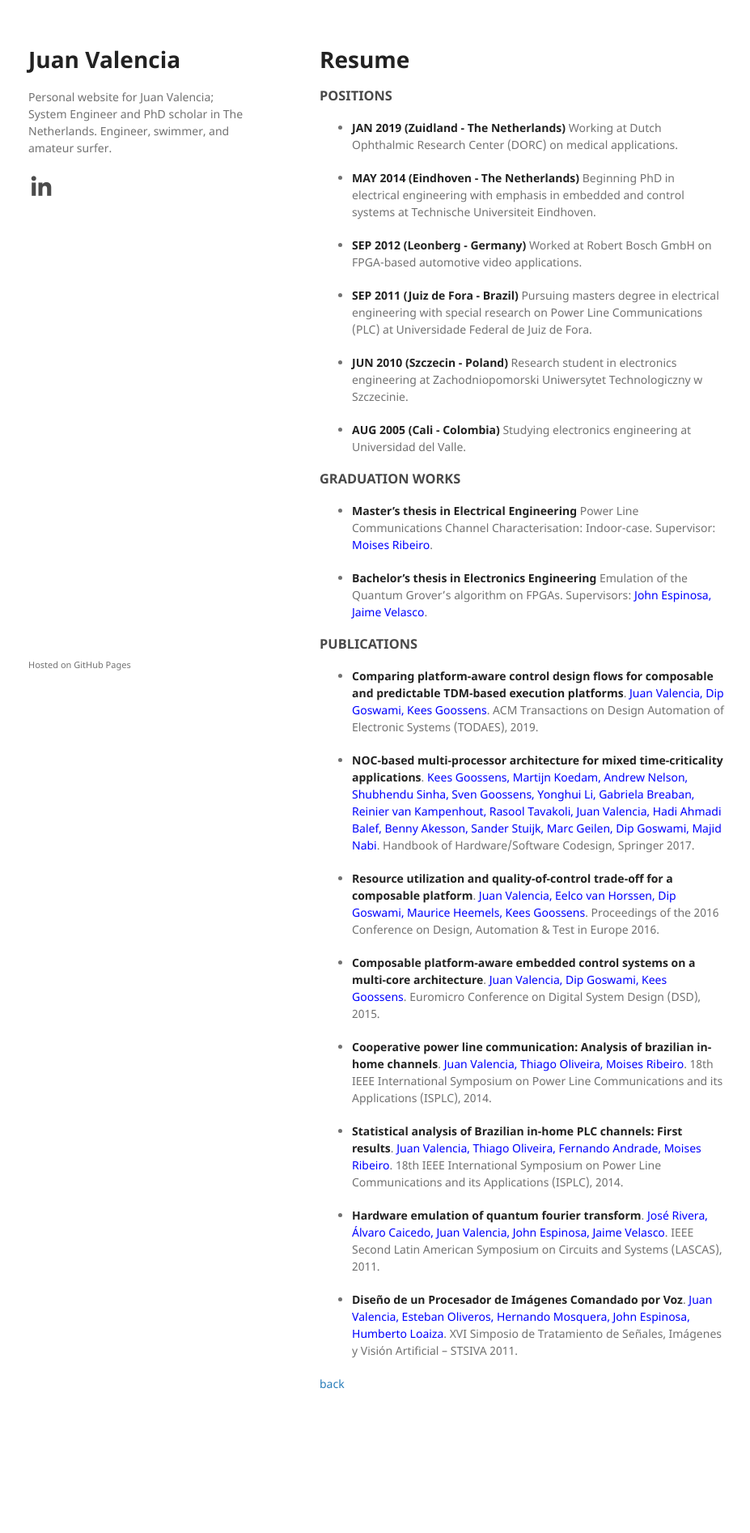
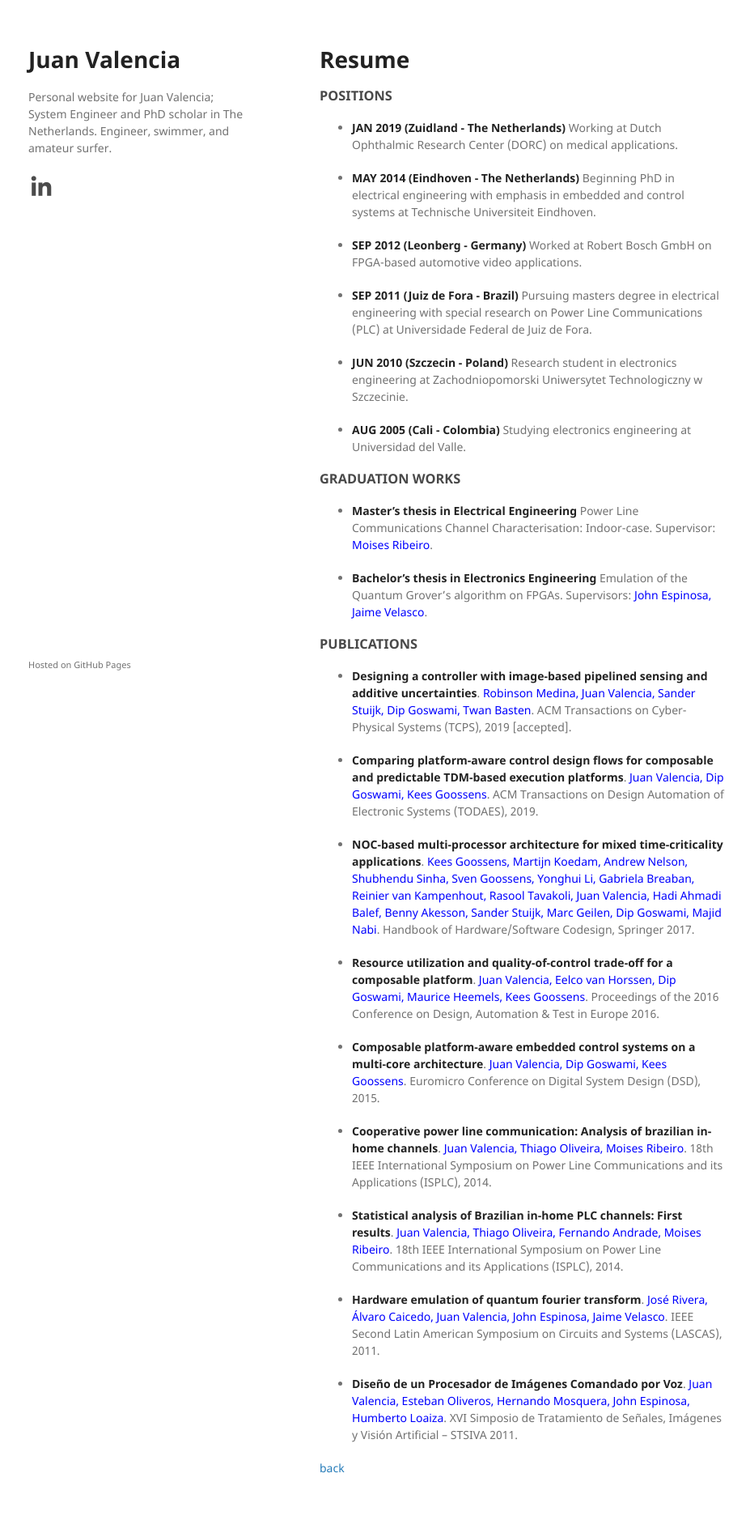
Before and after one commit to juanvalen15/juanvalen15.github.io, a Jekyll site: the page built from resume.md, in a window 1280 px wide. Shown: the whole page at 81% size, without its empty margins (175-1102 px from the left). Built offline with Jekyll 4.4.1, drawn with Linux system fonts in a browser that asks for light colours; our own code applies the rules of GitHub Pages for plain Markdown files; before the commit the page ends 1789 px from its top, so only the background shows below that.

Commit message:
updated resume
added TCPS publication

```diff
--- a/resume.md
+++ b/resume.md
@@ -30,6 +30,8 @@ layout: default
 
 ### PUBLICATIONS
 
+- **Designing a controller with image-based pipelined sensing and additive uncertainties**. <span style="color:blue">Robinson Medina, Juan Valencia, Sander Stuijk, Dip Goswami, Twan Basten</span>. ACM Transactions on Cyber-Physical Systems (TCPS), 2019 [accepted].
+
 - **Comparing platform-aware control design flows for composable and predictable TDM-based execution platforms**. <span style="color:blue">Juan Valencia, Dip Goswami, Kees Goossens</span>. ACM Transactions on Design Automation of Electronic Systems (TODAES), 2019.
 
 - **NOC-based multi-processor architecture for mixed time-criticality applications**. <span style="color:blue">Kees Goossens, Martijn Koedam, Andrew Nelson, Shubhendu Sinha, Sven Goossens, Yonghui Li, Gabriela Breaban, Reinier van Kampenhout, Rasool Tavakoli, Juan Valencia, Hadi Ahmadi Balef, Benny Akesson, Sander Stuijk, Marc Geilen, Dip Goswami, Majid Nabi</span>. Handbook of Hardware/Software Codesign, Springer 2017.
```
